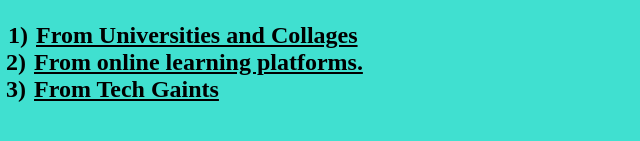
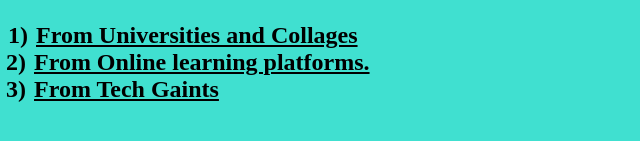
Before and after one commit to antonioshivam/courses, a plain HTML site: page index.html in a window 1280 px wide. Shown: the part 159-300 px from the top of the page, 0-640 px from the left. Drawn offline with Linux system fonts and the light colour scheme.

Commit message:
Update index.html

```diff
--- a/index.html
+++ b/index.html
@@ -55,7 +55,7 @@ nav{
 <p><b>I had divided all my courses that I have done in 3 sections:</b></p>
 <b>
     1) <a href="./unicoll.html" style="color:black;">From Universities and Collages</a><br>
-    2) <a href="./institute.html" style="color:black;">From online learning platforms.</a><br>
+    2) <a href="./institute.html" style="color:black;">From Online learning platforms.</a><br>
     3) <a href="./gaintcerti.html" style="color:black;">From Tech Gaints</a>
 </b>
 </h2>
```
